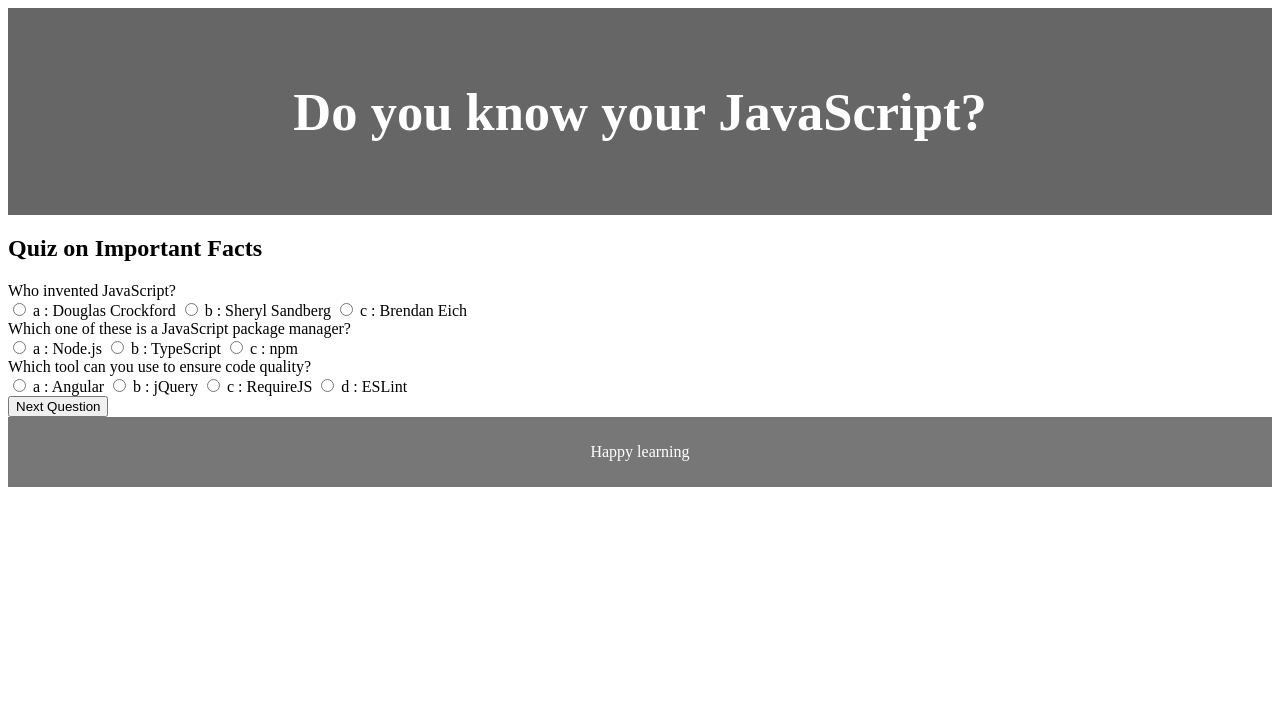
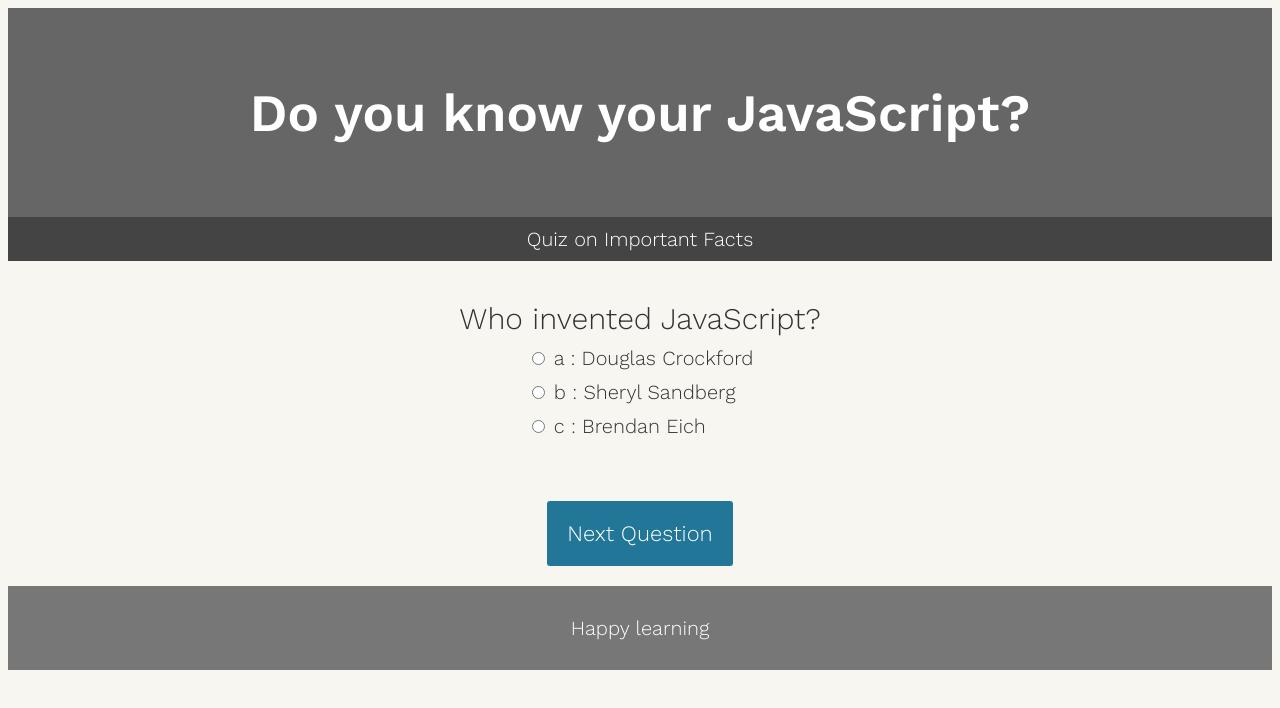
Before and after one commit to ojc011/QuizChallenge, a plain HTML site: page index.html in a window 1280 px wide. Drawn offline with nearby package versions, Linux system fonts and the light colour scheme.

Commit message:
Added css to make appearance of quiz better as well as properly go from question to question

```diff
--- a/assets/css/style.css
+++ b/assets/css/style.css
@@ -1,3 +1,5 @@
+@import url(https://fonts.googleapis.com/css?family=Work+Sans:300,600);
+
 header {
     background-color: #666;
     padding: 30px;
@@ -12,3 +14,69 @@ header {
     text-align: center;
     color: white;
   }
+
+  body{
+      font-size: 20px;
+      font-family: 'Work Sans', sans-serif;
+      color: #333;
+    font-weight: 300;
+    text-align: center;
+    background-color: #f8f6f0;
+  }
+  h1{
+    font-weight: 300;
+    margin: 0px;
+    padding: 10px;
+    font-size: 20px;
+    background-color: #444;
+    color: #fff;
+  }
+  .question{
+    font-size: 30px;
+    margin-bottom: 10px;
+  }
+  .answers {
+    margin-bottom: 20px;
+    text-align: left;
+    display: inline-block;
+  }
+  .answers label{
+    display: block;
+    margin-bottom: 10px;
+  }
+  button{
+    font-family: 'Work Sans', sans-serif;
+      font-size: 22px;
+      background-color: #279;
+      color: #fff;
+      border: 0px;
+      border-radius: 3px;
+      padding: 20px;
+      cursor: pointer;
+      margin-bottom: 20px;
+  }
+  button:hover{
+      background-color: #38a;
+  }
+
+
+
+
+  .slide{
+    position: absolute;
+    left: 0px;
+    top: 0px;
+    width: 100%;
+    z-index: 1;
+    opacity: 0;
+    transition: opacity 0.5s;
+  }
+  .active-slide{
+    opacity: 1;
+    z-index: 2;
+  }
+  .quiz-container{
+    position: relative;
+    height: 200px;
+    margin-top: 40px;
+  }
--- a/assets/js/script.js
+++ b/assets/js/script.js
@@ -32,7 +32,7 @@
         }
       );
 
-      // combines our output list into one string of HTML and put it on the page
+      // combines the output list into one string of HTML and put it on the page
       quizContainer.innerHTML = output.join('');
     }
 
```
